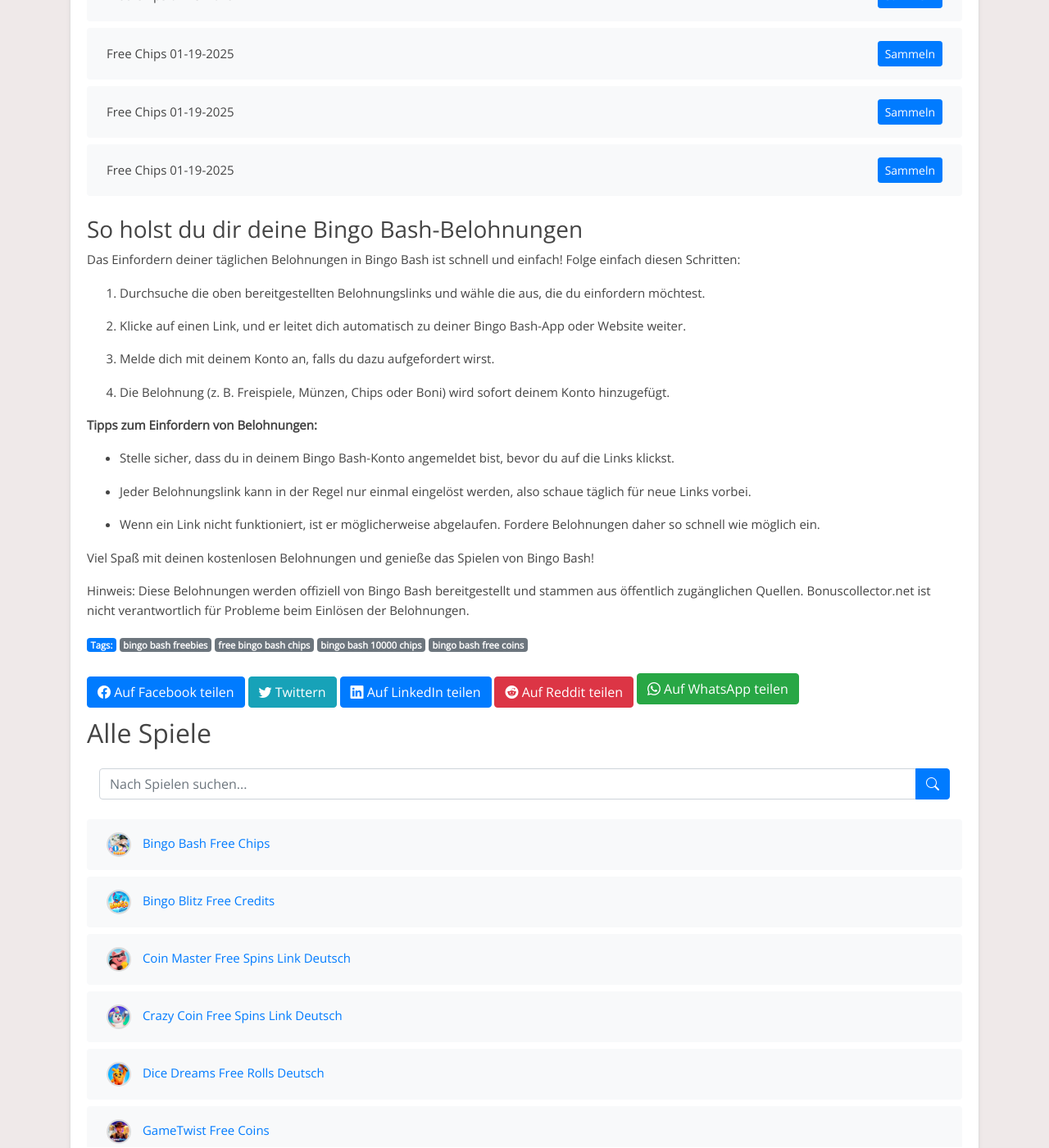
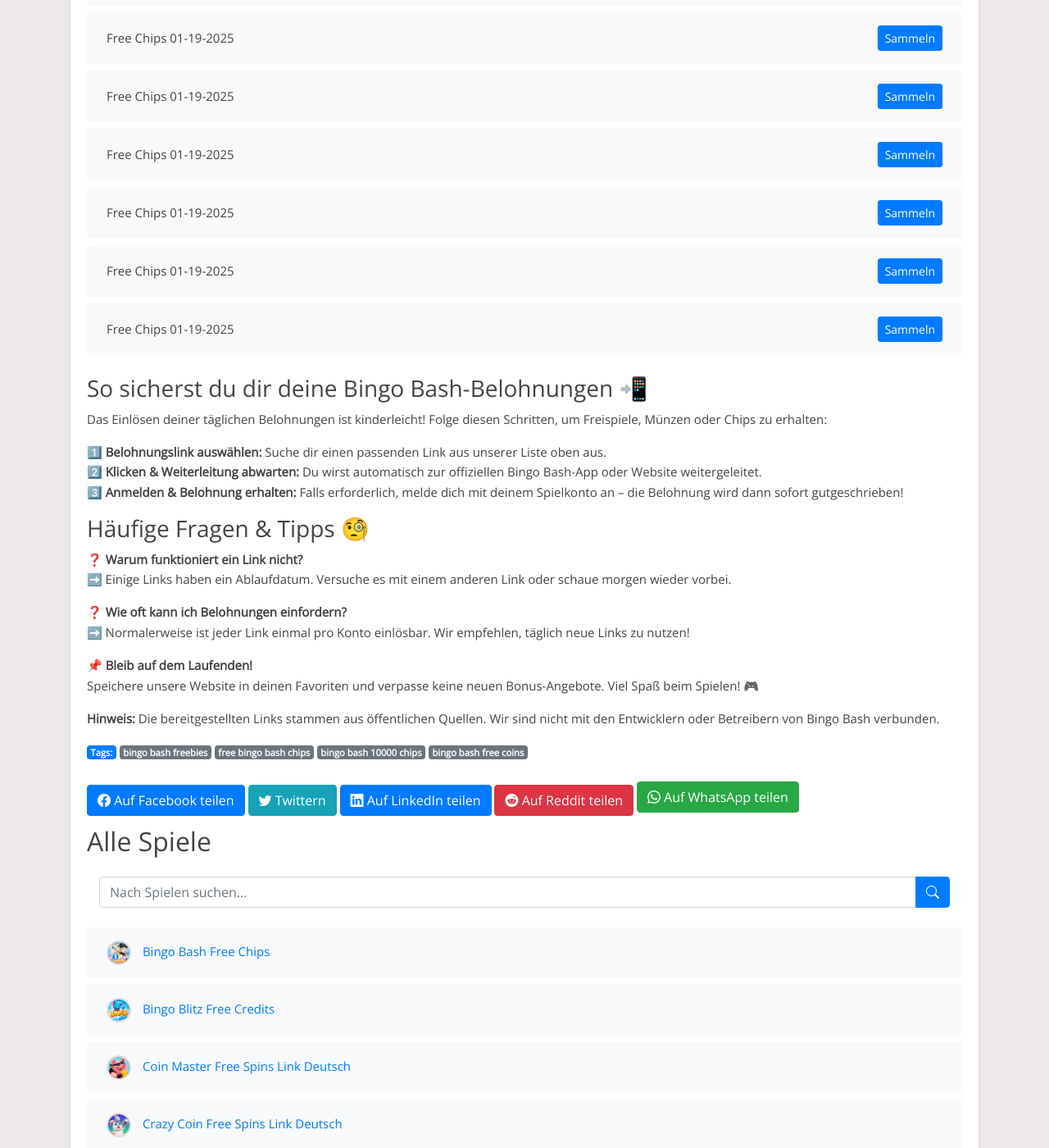
Before and after one commit to iamrohanroy/hkts-blog, a Jekyll site: the page built from _posts/2025-01-19-bingo-bash.md, in a window 1280 px wide and 1400 px high, scrolled down 7477 px. Shown: the whole window at 82% size. Built offline with Jekyll 4.4.1, drawn with Linux system fonts in a browser that asks for light colours; some of the changed text lies outside the part shown.

Commit message:
Aktualisiere -Inhalte und Links

```diff
--- a/_includes/bingo-bash_footer.html
+++ b/_includes/bingo-bash_footer.html
@@ -1,27 +1,19 @@
-### So holst du dir deine Bingo Bash-Belohnungen
+### So sicherst du dir deine Bingo Bash-Belohnungen 📲
 
+Das Einlösen deiner täglichen Belohnungen ist kinderleicht! Folge diesen Schritten, um Freispiele, Münzen oder Chips zu erhalten:
 
-Das Einfordern deiner täglichen Belohnungen in Bingo Bash ist schnell und einfach! Folge einfach diesen Schritten:
+1️⃣ **Belohnungslink auswählen:** Suche dir einen passenden Link aus unserer Liste oben aus.
+2️⃣ **Klicken & Weiterleitung abwarten:** Du wirst automatisch zur offiziellen Bingo Bash-App oder Website weitergeleitet.
+3️⃣ **Anmelden & Belohnung erhalten:** Falls erforderlich, melde dich mit deinem Spielkonto an – die Belohnung wird dann sofort gutgeschrieben!
 
-1. Durchsuche die oben bereitgestellten Belohnungslinks und wähle die aus, die du einfordern möchtest.
+### Häufige Fragen & Tipps 🧐
+❓ **Warum funktioniert ein Link nicht?**
+➡️ Einige Links haben ein Ablaufdatum. Versuche es mit einem anderen Link oder schaue morgen wieder vorbei.
 
-2. Klicke auf einen Link, und er leitet dich automatisch zu deiner Bingo Bash-App oder Website weiter.
+❓ **Wie oft kann ich Belohnungen einfordern?**
+➡️ Normalerweise ist jeder Link einmal pro Konto einlösbar. Wir empfehlen, täglich neue Links zu nutzen!
 
-3. Melde dich mit deinem Konto an, falls du dazu aufgefordert wirst.
+📌 **Bleib auf dem Laufenden!**
+Speichere unsere Website in deinen Favoriten und verpasse keine neuen Bonus-Angebote. Viel Spaß beim Spielen! 🎮
 
-4. Die Belohnung (z. B. Freispiele, Münzen, Chips oder Boni) wird sofort deinem Konto hinzugefügt.
-
-
-**Tipps zum Einfordern von Belohnungen:**
-
-- Stelle sicher, dass du in deinem Bingo Bash-Konto angemeldet bist, bevor du auf die Links klickst.
-
-- Jeder Belohnungslink kann in der Regel nur einmal eingelöst werden, also schaue täglich für neue Links vorbei.
-
-- Wenn ein Link nicht funktioniert, ist er möglicherweise abgelaufen. Fordere Belohnungen daher so schnell wie möglich ein.
-
-
-Viel Spaß mit deinen kostenlosen Belohnungen und genieße das Spielen von Bingo Bash!
-
-
-Hinweis: Diese Belohnungen werden offiziell von Bingo Bash bereitgestellt und stammen aus öffentlich zugänglichen Quellen. Bonuscollector.net ist nicht verantwortlich für Probleme beim Einlösen der Belohnungen.
+**Hinweis:** Die bereitgestellten Links stammen aus öffentlichen Quellen. Wir sind nicht mit den Entwicklern oder Betreibern von Bingo Bash verbunden.
--- a/_includes/bingo-bash_post.html
+++ b/_includes/bingo-bash_post.html
@@ -1,13 +1,17 @@
-Entdecke tägliche Bingo Bash-Belohnungen!
+## Tägliche Bingo Bash-Belohnungen – Exklusive Gratis-Links! 🎉
 
+Bist du ein leidenschaftlicher Bingo Bash-Spieler und möchtest dein Spielerlebnis auf das nächste Level bringen? Dann bist du hier genau richtig! Wir stellen dir täglich aktualisierte Links für Freispiele, Münzen, Chips und viele weitere exklusive Belohnungen zur Verfügung.
 
-Bist du ein Fan von Bingo Bash und möchtest dein Spielerlebnis verbessern? Du bist hier genau richtig! Diese Seite ist allen Bingo Bash-Enthusiasten gewidmet, die täglich kostenlose Belohnungen einfordern möchten. Hier findest du die neuesten Links, um Freispiele, Münzen, Chips und andere spannende Boni zu sammeln, damit du das Spiel noch mehr genießen kannst.
+### Warum solltest du unsere Belohnungslinks nutzen?
+✅ **Täglich neue Belohnungen:** Wir aktualisieren unsere Links regelmäßig, damit du keine Chance auf Gratis-Boni verpasst.
+✅ **100 % sicher & kostenlos:** Unsere Links stammen aus offiziellen Quellen und können völlig kostenlos eingelöst werden.
+✅ **Ohne Anmeldung:** Kein Registrierungszwang – klicke einfach auf den Link und sichere dir deine Belohnung!
 
+**💡 Tipp:** Speichere diese Seite als Favorit und schaue täglich vorbei, um keine Belohnung zu verpassen!
 
-Bingo Bash ist ein unterhaltsames Spiel, das von Millionen geliebt wird. Ob du höhere Level erreichen oder einfach nur den Nervenkitzel genießen möchtest – unsere täglichen Belohnungslinks halten dich im Spiel.
+### Was ist Bingo Bash?
+Bingo Bash ist ein fesselndes Spiel, das Millionen von Spielern weltweit begeistert. Egal, ob du höhere Level erreichen oder einfach nur den Nervenkitzel genießen möchtest – mit unseren täglichen Gratis-Links kannst du deine Chancen maximieren.
 
+**Hinweis:** Bingo Bash ist eine unabhängige App und steht in keiner Verbindung zu dieser Website. Unsere Links stammen aus öffentlich zugänglichen Quellen.
 
-Hinweis: Bingo Bash ist eine kostenlose App, die ausschließlich zu Unterhaltungszwecken entwickelt wurde. Bonuscollector.net ist eine unabhängige Plattform und steht in keiner Verbindung zu den Entwicklern oder Eigentümern von Bingo Bash.
-
-
-Schau täglich vorbei, um sicherzustellen, dass du keine Belohnung verpasst!
+🎁 **Jetzt Belohnungen einfordern – Viel Spaß beim Spielen!** 🕹️
```
